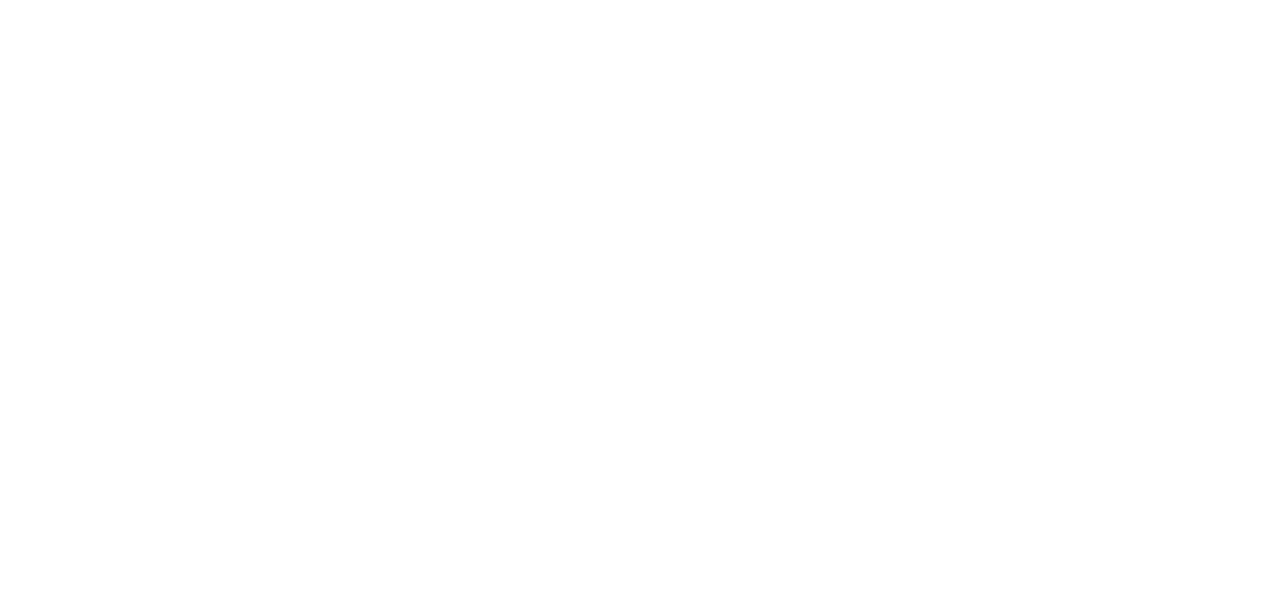
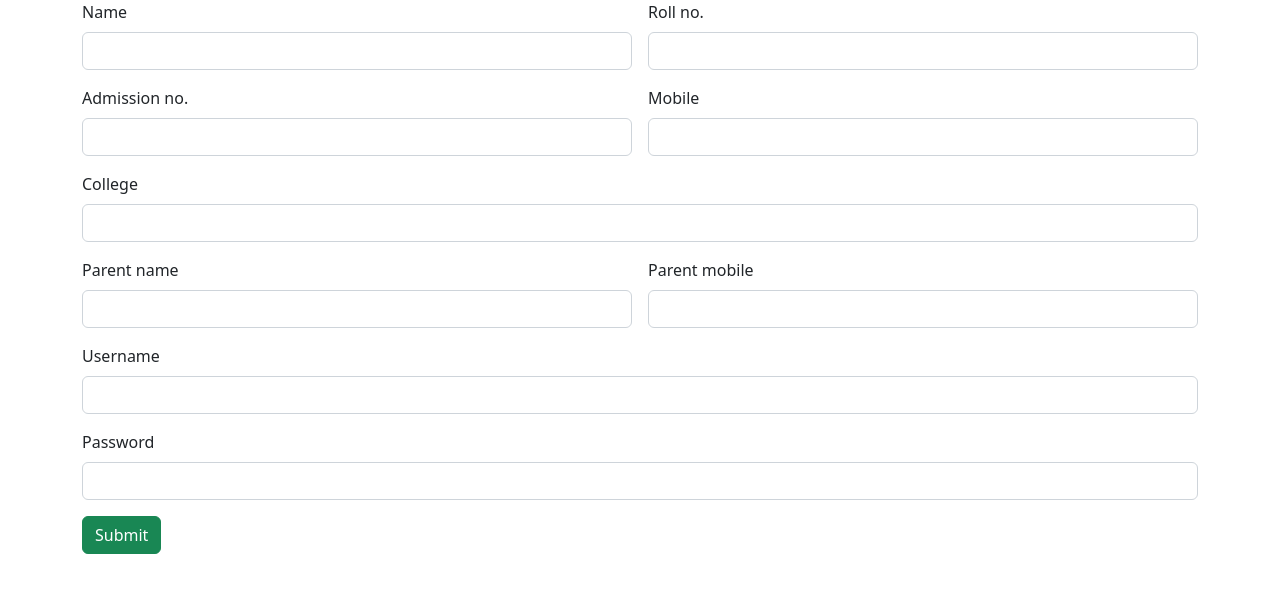
Before and after one commit to HarshaSalih/Student-wep-app, a plain HTML site: page index.html in a window 1280 px wide. Drawn offline with nearby package versions, Linux system fonts and the light colour scheme.

Commit message:
studententry commis

```diff
--- a/index.html
+++ b/index.html
@@ -9,6 +9,53 @@
 <link href="https://cdn.jsdelivr.net/npm/bootstrap@5.2.3/dist/css/bootstrap.min.css" rel="stylesheet" integrity="sha384-rbsA2VBKQhggwzxH7pPCaAqO46MgnOM80zW1RWuH61DGLwZJEdK2Kadq2F9CUG65" crossorigin="anonymous">
 </head>
 <body>
+    <div class="container">
+        <div class="row">
+            <div class="col col-12 col-sm-12 col-md-12 col-lg-12 col-xl-12 col-xxl-12">
+                <div class="row g-3">
+                    <div class="col col-12 col-sm-6 col-md-6 col-lg-6 col-xl-6 col-xxl-6">
+                        <label for="" class="form-label">Name</label>
+                        <input type="text" class="form-control">
+                    </div>
+                    <div class="col col-12 col-sm-6 col-md-6 col-lg-6 col-xl-6 col-xxl-6">
+                        <label for="" class="form-label">Roll no.</label>
+                        <input type="text" class="form-control">
+                    </div>
+                    <div class="col col-12 col-sm-6 col-md-6 col-lg-6 col-xl-6 col-xxl-6">
+                        <label for="" class="form-label">Admission no.</label>
+                        <input type="text" class="form-control">
+                    </div>
+                    <div class="col col-12 col-sm-6 col-md-6 col-lg-6 col-xl-6 col-xxl-6">
+                        <label for="" class="form-label">Mobile</label>
+                        <input type="text" class="form-control">
+                    </div>
+                    <div class="col col-12 col-sm-12 col-md-12 col-lg-12 col-xl-12 col-xxl-12">
+                        <label for="" class="form-label">College</label>
+                        <input type="text" class="form-control">
+                    </div>
+                    <div class="col col-12 col-sm-6 col-md-6 col-lg-6 col-xl-6 col-xxl-6">
+                        <label for="" class="form-label">Parent name</label>
+                        <input type="text" class="form-control">
+                    </div>
+                    <div class="col col-12 col-sm-6 col-md-6 col-lg-6 col-xl-6 col-xxl-6">
+                        <label for="" class="form-label">Parent mobile</label>
+                        <input type="text" class="form-control">
+                    </div>
+                    <div class="col col-12 col-sm-12 col-md-12 col-lg-12 col-xl-12 col-xxl-12">
+                        <label for="" class="form-label">Username</label>
+                        <input type="text" class="form-control">
+                    </div>
+                    <div class="col col-12 col-sm-12 col-md-12 col-lg-12 col-xl-12 col-xxl-12">
+                        <label for="" class="form-label">Password</label>
+                        <input type="text" class="form-control">
+                    </div>
+                    <div class="col col-12 col-sm-612 col-md-12 col-lg-12 col-xl-12 col-xxl-12">
+                        <button class="btn btn-success">Submit</button>
+                    </div>
+                </div>
+            </div>
+        </div>
+    </div>
 
 
     <!-- JavaScript Bundle with Popper -->
```
